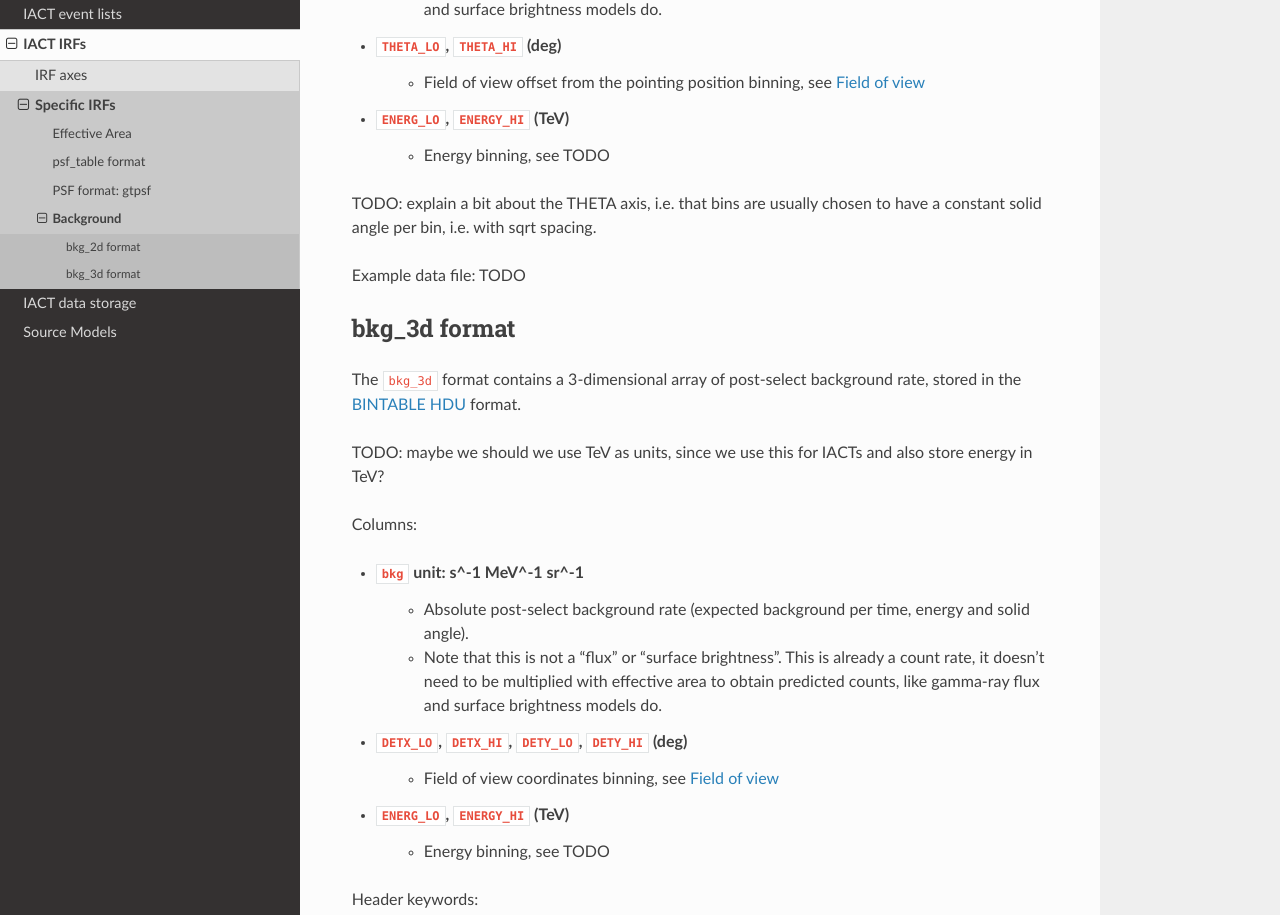
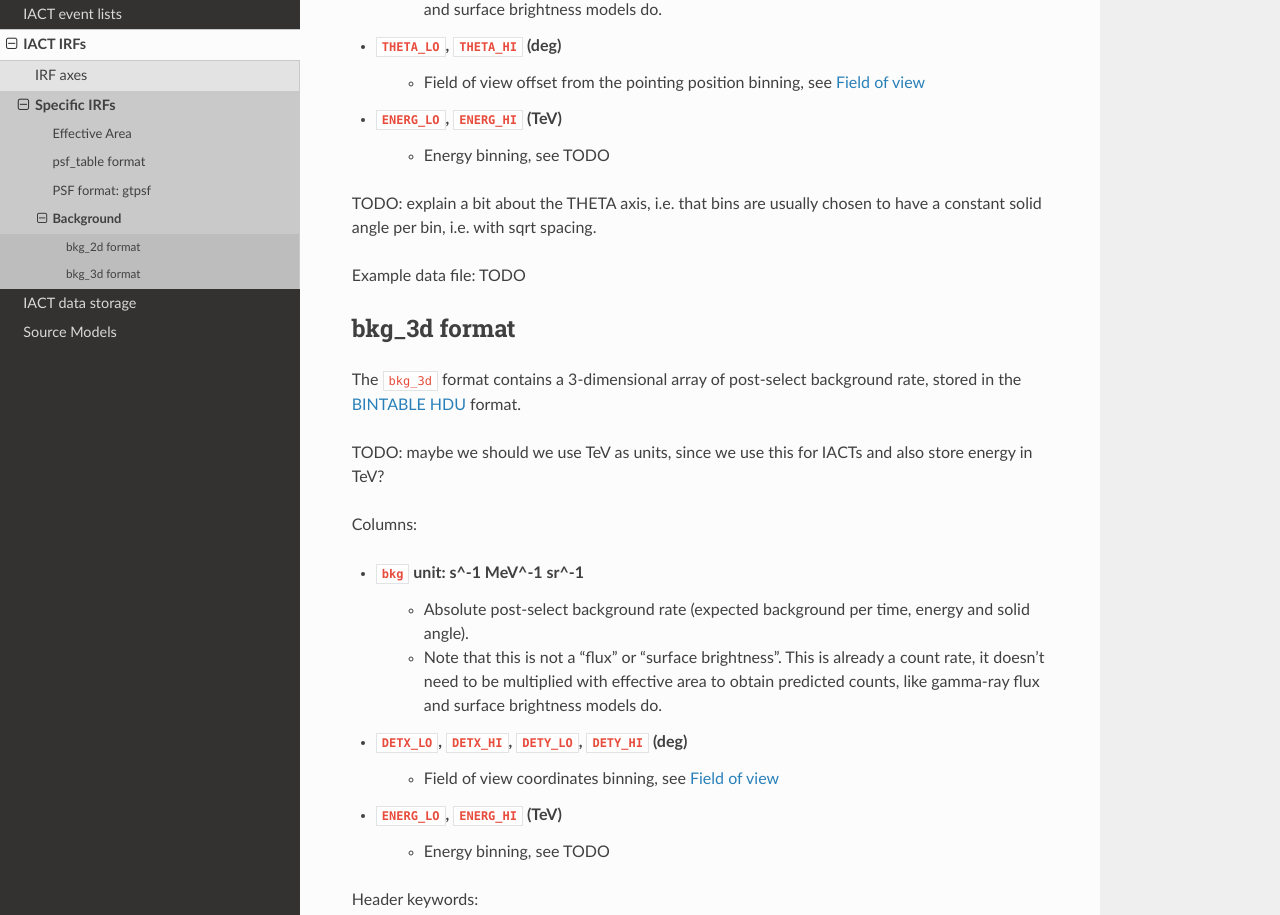
Before and after one commit to open-gamma-ray-astro/gamma-astro-data-formats, a Sphinx documentation site: the page built from source/irfs/background/index.rst, in a window 1280 px wide and 1400 px high, scrolled down 1101 px. Shown: the part 177-1092 px from the top of the window. Built offline with Sphinx 7.4.7 and the Read the Docs theme 2.0.0, drawn with Linux system fonts in a browser that asks for light colours.

Commit message:
fix background column name (typo)

```diff
--- a/source/irfs/background/index.rst
+++ b/source/irfs/background/index.rst
@@ -60,7 +60,7 @@ Columns:
       surface brightness models do.
 * ``THETA_LO``, ``THETA_HI`` (deg)
     * Field of view offset from the pointing position binning, see :ref:`sky-coordinates-fov`
-* ``ENERG_LO``, ``ENERGY_HI`` (TeV)
+* ``ENERG_LO``, ``ENERG_HI`` (TeV)
     * Energy binning, see TODO
 
 TODO: explain a bit about the THETA axis, i.e. that bins are usually
@@ -90,7 +90,7 @@ Columns:
       surface brightness models do.
 * ``DETX_LO``, ``DETX_HI``, ``DETY_LO``, ``DETY_HI`` (deg)
     * Field of view coordinates binning, see :ref:`sky-coordinates-fov`
-* ``ENERG_LO``, ``ENERGY_HI`` (TeV)
+* ``ENERG_LO``, ``ENERG_HI`` (TeV)
     * Energy binning, see TODO
 
 Header keywords:
```
